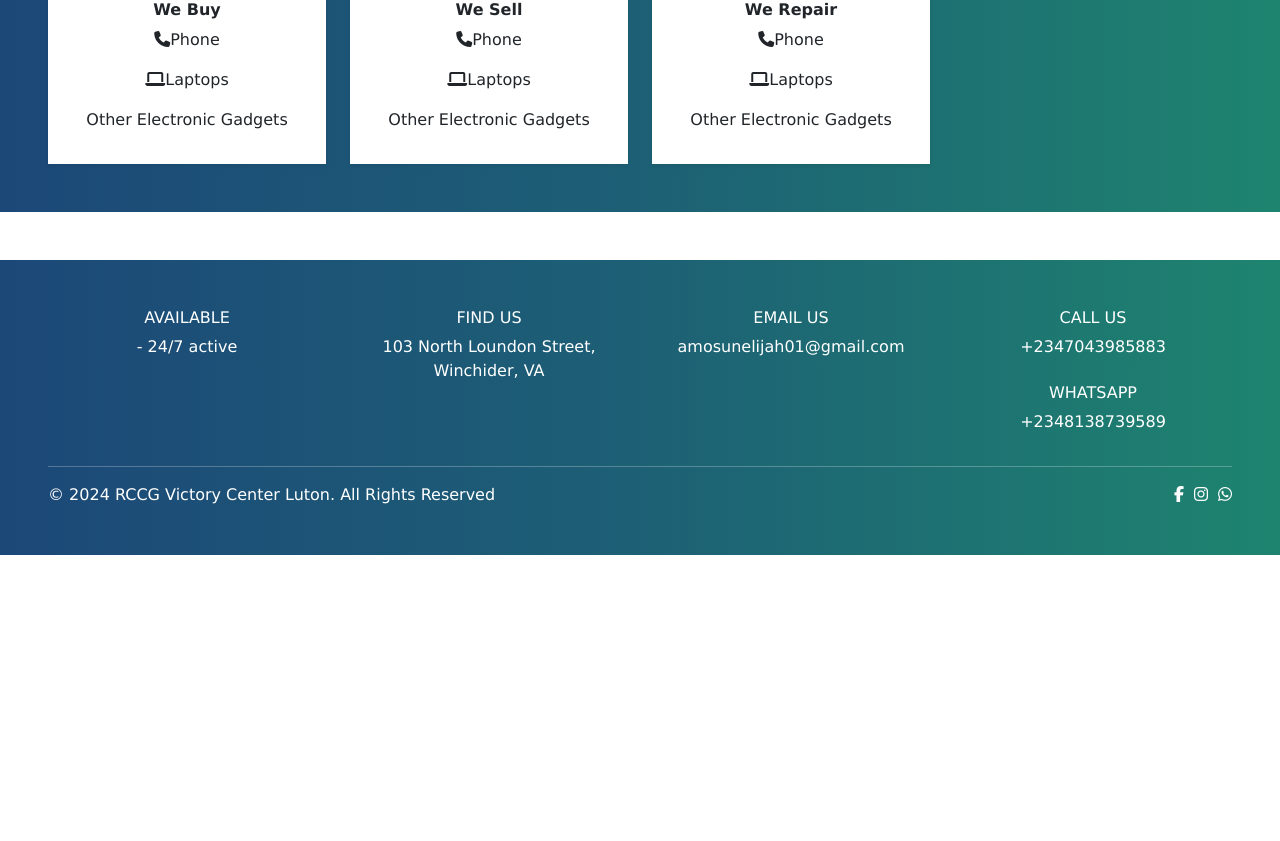
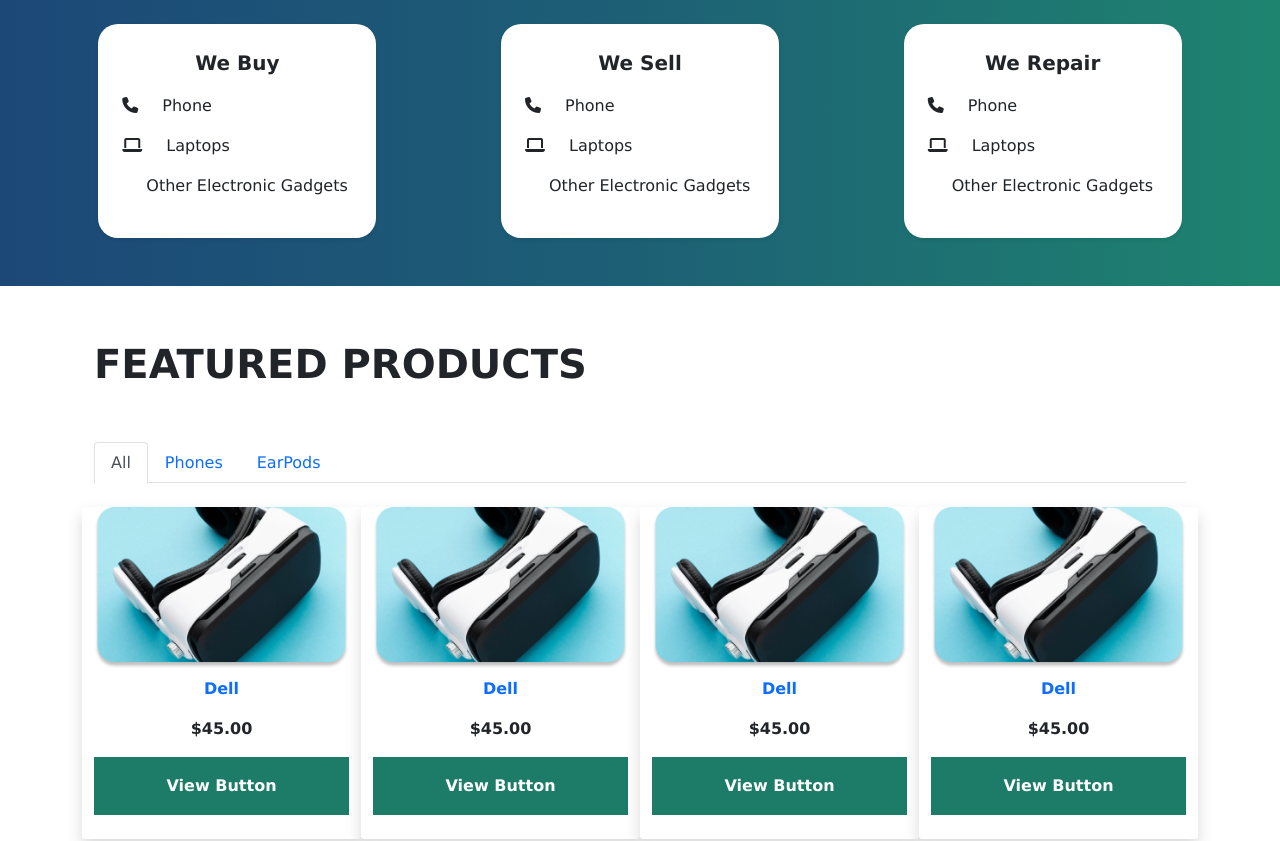
Before and after one commit to Agboola12/E-commerce-Computing-Frontend, a React (Vite) app: page / in a window 1280 px wide. Shown: the part 910-1751 px from the top of the page. Before the commit the page ends 1465 px from the top, so only its background shows below. Built offline with nearby package versions, Linux system fonts and the light colour scheme; some icons are missing.

Commit message:
wip on the project

```diff
--- a/src/user/Home.jsx
+++ b/src/user/Home.jsx
@@ -3,6 +3,9 @@ import logo from '../assets/logo.jpg'
 import { Link } from 'react-router-dom'
 import style from '../styles/Style.module.css'
 import Footer from './Footer'
+import product from '../assets/product.png'
+import ProductNav from './ProductNav'
+
 
 
 const Home = () => {
@@ -53,36 +56,76 @@ const Home = () => {
         </div>
       </div>
 
-      <div className='container-fluid p-5 mb-5 text-center' id={style.service}>
-          <p className='h2 fw-bold text-white'>Our Services</p>
+      <div className='container-fluid p-5 mb-5' id={style.service}>
+
+          <p className='h2 fw-bold text-white text-center mb-5'>Our Services</p>
           <div className='row text-dark'>
-            <div className='col-lg-3 '>
-              <div className='bg-white p-3 shadow-sm'>
-                <p className='fw-bold h6'>We Buy</p>
-                <p><i className='fa fa-phone'></i>Phone</p>
-                <p><i className='fa fa-laptop'></i>Laptops</p>
-                <p><i className='fa fa-gadgets'></i>Other Electronic Gadgets</p>
+            <div className='col-lg-3 mx-auto'>
+              <div className='bg-white p-4 shadow-sm' style={{borderRadius:'20px'}}>
+                <p className='fw-bold fs-5 text-center'>We Buy</p>
+                <p><i className='fa fa-phone mr-4'></i>Phone</p>
+                <p><i className='fa fa-laptop mr-4'></i>Laptops</p>
+                <p><i className='fa fa-gadgets mr-4'></i>Other Electronic Gadgets</p>
               </div>
             </div>
-            <div className='col-lg-3 '>
-              <div className='bg-white p-3 shadow-sm'>
-                <p className='fw-bold h6'>We Sell</p>
-                <p><i className='fa fa-phone'></i>Phone</p>
-                <p><i className='fa fa-laptop'></i>Laptops</p>
-                <p><i className='fa fa-gadgets'></i>Other Electronic Gadgets</p>
+            <div className='col-lg-3 mx-auto'>
+              <div className='bg-white p-4 shadow-sm' style={{borderRadius:'20px'}}>
+                <p className='fw-bold fs-5 text-center'>We Sell</p>
+                <p><i className='fa fa-phone mr-4'></i>Phone</p>
+                <p><i className='fa fa-laptop mr-4'></i>Laptops</p>
+                <p><i className='fa fa-gadgets mr-4'></i>Other Electronic Gadgets</p>
               </div>
             </div>
-            <div className='col-lg-3 '>
-              <div className='bg-white p-3 shadow-sm'>
-                <p className='fw-bold h6'>We Repair</p>
-                <p><i className='fa fa-phone'></i>Phone</p>
-                <p><i className='fa fa-laptop'></i>Laptops</p>
-                <p><i className='fa fa-gadgets'></i>Other Electronic Gadgets</p>
+            <div className='col-lg-3 mx-auto'>
+              <div className='bg-white p-4 shadow-sm' style={{borderRadius:'20px'}}>
+                <p className='fw-bold fs-5 text-center'>We Repair</p>
+                <p><i className='fa fa-phone mr-4'></i>Phone</p>
+                <p><i className='fa fa-laptop mr-4'></i>Laptops</p>
+                <p><i className='fa fa-gadgets mr-4'></i>Other Electronic Gadgets</p>
               </div>
             </div>
           </div>
+      </div>
 
+      <div className='container'>
+        <p className='fs-1 fw-bold'>FEATURED PRODUCTS</p>
+                <ProductNav />
+      <div className='row text-center mt-4 mb-5' id='home'>
+                    <div className='col-lg-3 shadow bg-white rounded-sm  '>
+                        <div className=''>
+                            <img src={product} className='w-100' />
+                            <p className='text-primary fw-bold mt-2'>Dell</p>
+                            <p className='fw-bold'>$45.00</p>
+                            <Link to="/product-detail" className="btn btn-main-1 w-100 text-medium text-white fw-bold fs-6 rounded-0 py-3 px-4" style={{ backgroundColor: '#1C7C68' }}>View Button</Link>
+                        </div>
+                    </div>
+                    <div className='col-lg-3 shadow bg-white rounded-sm  '>
+                        <div className=''>
+                            <img src={product} className='w-100' />
+                            <p className='text-primary fw-bold mt-2'>Dell</p>
+                            <p className='fw-bold'>$45.00</p>
+                            <button className="btn btn-main-1 w-100 text-medium text-white fw-bold fs-6 rounded-0 py-3 px-4 mb-4 rounded-lg" style={{ backgroundColor: '#1C7C68' }}>View Button</button>
 
+                        </div>
+                    </div>
+                    <div className='col-lg-3 shadow bg-white rounded-sm  '>
+                        <div className=''>
+                            <img src={product} className='w-100' />
+                            <p className='text-primary fw-bold mt-2'>Dell</p>
+                            <p className='fw-bold'>$45.00</p>
+                            <button className="btn btn-main-1 w-100 text-medium text-white fw-bold fs-6 rounded-0 py-3 px-4 mb-4 rounded-lg" style={{ backgroundColor: '#1C7C68' }}>View Button</button>
+                        </div>
+                    </div>
+                    <div className='col-lg-3 shadow bg-white rounded-sm  '>
+                        <div className=''>
+                            <img src={product} className='w-100' />
+                            <p className='text-primary fw-bold mt-2'>Dell</p>
+                            <p className='fw-bold'>$45.00</p>
+                            <button className="btn btn-main-1 w-100 text-medium text-white fw-bold fs-6 rounded-0 py-3 px-4 mb-4 rounded-lg" style={{ backgroundColor: '#1C7C68' }}>View Button</button>
+                        </div>
+                    </div>
+                    <Link to="/product" className='ml-auto text-right mt-3 text-decoration-none text-dark' style={{cursor:'pointer'}}>View More</Link>
+                    </div>
       </div>
       <Footer/>
     </div>
--- a/src/user/Product.jsx
+++ b/src/user/Product.jsx
@@ -55,6 +55,7 @@ const Product = () => {
                             <button className="btn btn-main-1 w-100 text-medium text-white fw-bold fs-6 rounded-0 py-3 px-4 mb-4 rounded-lg" style={{ backgroundColor: '#1C7C68' }}>View Button</button>
                         </div>
                     </div>
+                    </div>
 
                     <div className='row text-center mb-5 '>
                         <div className='col-lg-3 shadow bg-white rounded-sm  '>
@@ -96,10 +97,6 @@ const Product = () => {
 
 
                     </div>
-                    <div className="tab-pane container fade" id="menu2">
-
-                    </div>
-                </div>
 
 
 
```
